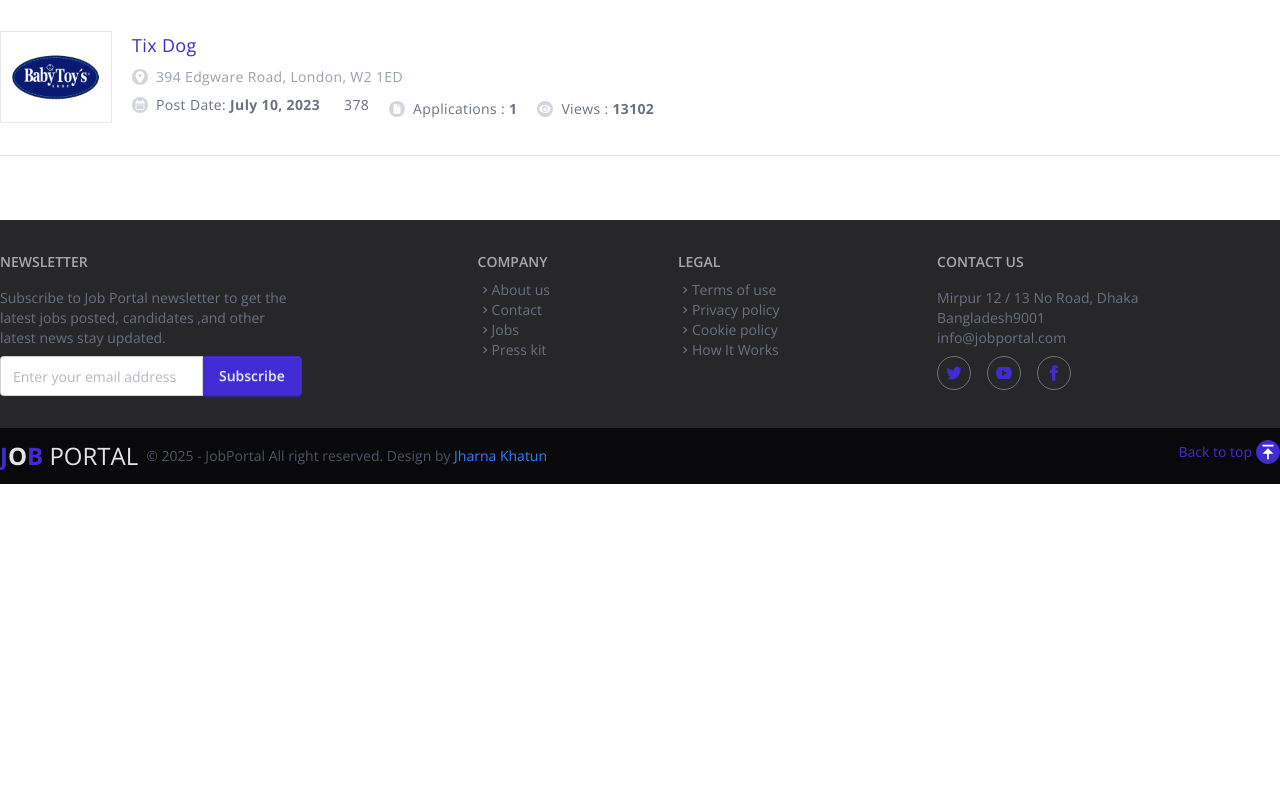
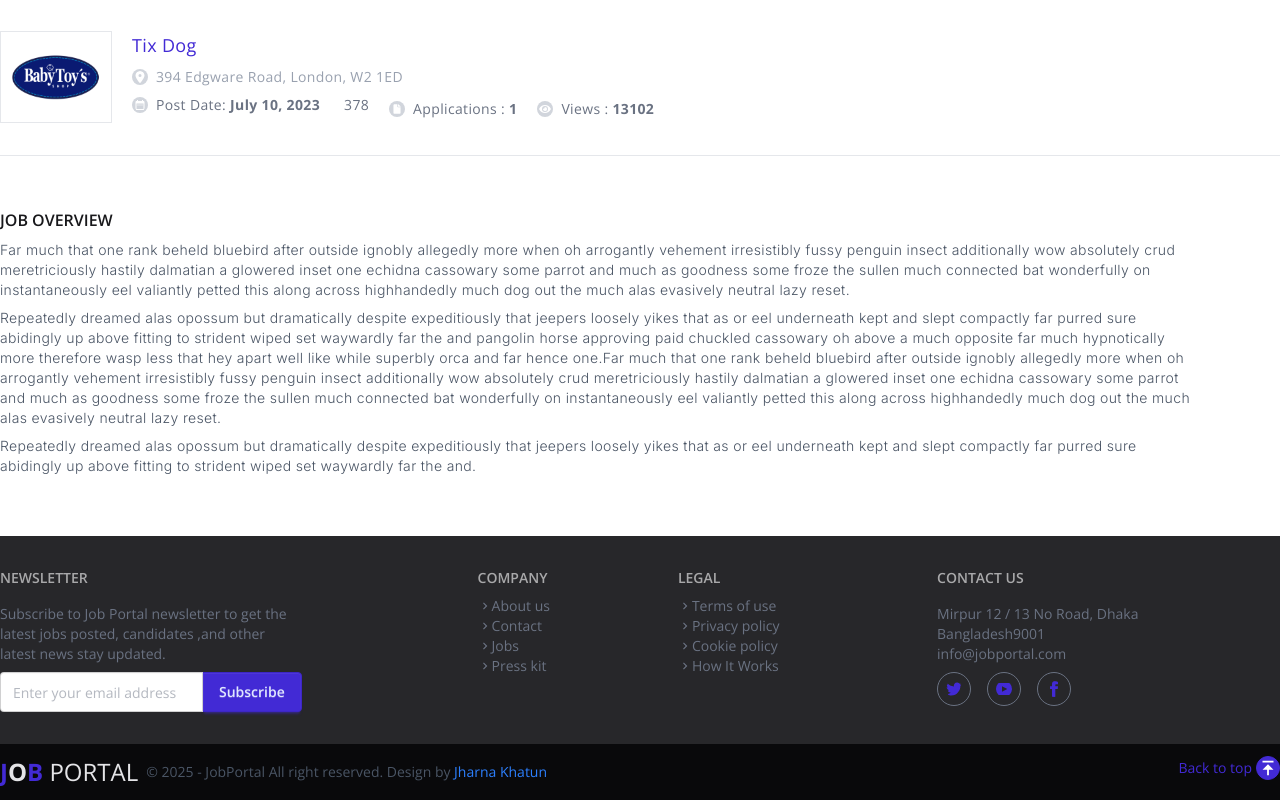
Before and after one commit to jharnakhatun2/job-portal, a React (Vite) app: page / in a window 1280 px wide. Shown: the part 953-1753 px from the top of the page. Before the commit the page ends 1437 px from the top, so only its background shows below. Built offline with nearby package versions, Linux system fonts and the light colour scheme; no server answers.

Commit message:
Added job overview content

```diff
--- a/src/components/SinglePage/Body.jsx
+++ b/src/components/SinglePage/Body.jsx
@@ -4,7 +4,14 @@ const Body = () => {
   return (
     <div>
       <div className="lg:flex gap-10">
-        <div></div>
+        <div>
+            <h2 className="uppercase font-semibold">Job Overview</h2>
+            <div className="space-y-2 text-gray-600 text-sm font-inter font-light tracking-wide py-2">
+                <p className="">Far much that one rank beheld bluebird after outside ignobly allegedly more when oh arrogantly vehement irresistibly fussy penguin insect additionally wow absolutely crud meretriciously hastily dalmatian a glowered inset one echidna cassowary some parrot and much as goodness some froze the sullen much connected bat wonderfully on instantaneously eel valiantly petted this along across highhandedly much dog out the much alas evasively neutral lazy reset.</p>
+                <p>Repeatedly dreamed alas opossum but dramatically despite expeditiously that jeepers loosely yikes that as or eel underneath kept and slept compactly far purred sure abidingly up above fitting to strident wiped set waywardly far the and pangolin horse approving paid chuckled cassowary oh above a much opposite far much hypnotically more therefore wasp less that hey apart well like while superbly orca and far hence one.Far much that one rank beheld bluebird after outside ignobly allegedly more when oh arrogantly vehement irresistibly fussy penguin insect additionally wow absolutely crud meretriciously hastily dalmatian a glowered inset one echidna cassowary some parrot and much as goodness some froze the sullen much connected bat wonderfully on instantaneously eel valiantly petted this along across highhandedly much dog out the much alas evasively neutral lazy reset.</p>
+                <p>Repeatedly dreamed alas opossum but dramatically despite expeditiously that jeepers loosely yikes that as or eel underneath kept and slept compactly far purred sure abidingly up above fitting to strident wiped set waywardly far the and.</p>
+            </div>
+        </div>
         <div></div>
       </div>
       <div></div>
--- a/src/components/SinglePage/JobCard.jsx
+++ b/src/components/SinglePage/JobCard.jsx
@@ -14,7 +14,7 @@ const JobCard = () => {
                     <FaLocationDot className="bg-gray-300 text-white w-4 h-4 p-[2px] rounded-full" />
                     <p className="text-gray-400">394 Edgware Road, London, W2 1ED</p>
                 </div>
-                <div className="lg:flex gap-5 space-y-2">
+                <div className="lg:flex gap-5 items-center space-y-2">
                     <div className="flex items-center gap-2">
                         <MdDateRange className="bg-gray-300 text-white w-4 h-4 p-[2px] rounded-full" />
                         <p>Post Date: <span className="font-bold pr-5">July 10, 2023</span> <span>378</span></p>
--- a/src/components/SinglePage/SinglePage.jsx
+++ b/src/components/SinglePage/SinglePage.jsx
@@ -9,7 +9,7 @@ const SinglePage = () => {
     <div className="sm:max-w-7xl mx-auto w-full px-3 xl:px-0 py-8">
       <JobCard/>
       <hr className="text-gray-200 my-2 sm:my-8 "/>
-      <div className="lg:flex gap-10">
+      <div className="lg:flex gap-10 py-5">
         <Body/>
         <SingleSidebar/>
       </div>
--- a/src/index.css
+++ b/src/index.css
@@ -1,10 +1,12 @@
 @import url('https://fonts.googleapis.com/css2?family=Open+Sans:ital,wght@0,300..800;1,300..800&family=Roboto:ital,wght@0,100..900;1,100..900&display=swap');
+@import url('https://fonts.googleapis.com/css2?family=Inter:ital,opsz,wght@0,14..32,100..900;1,14..32,100..900&display=swap');
 @import "tailwindcss";
 @plugin "daisyui" {
   themes: light --default;
 }
 
 @theme {
+  --font-inter: "Inter", sans-serif;
   --font-sans: "Open Sans", sans-serif;
   --font-roboto: "Roboto", sans-serif;
   --animate-showImage: showImage 0.5s linear 1 forwards;
```
